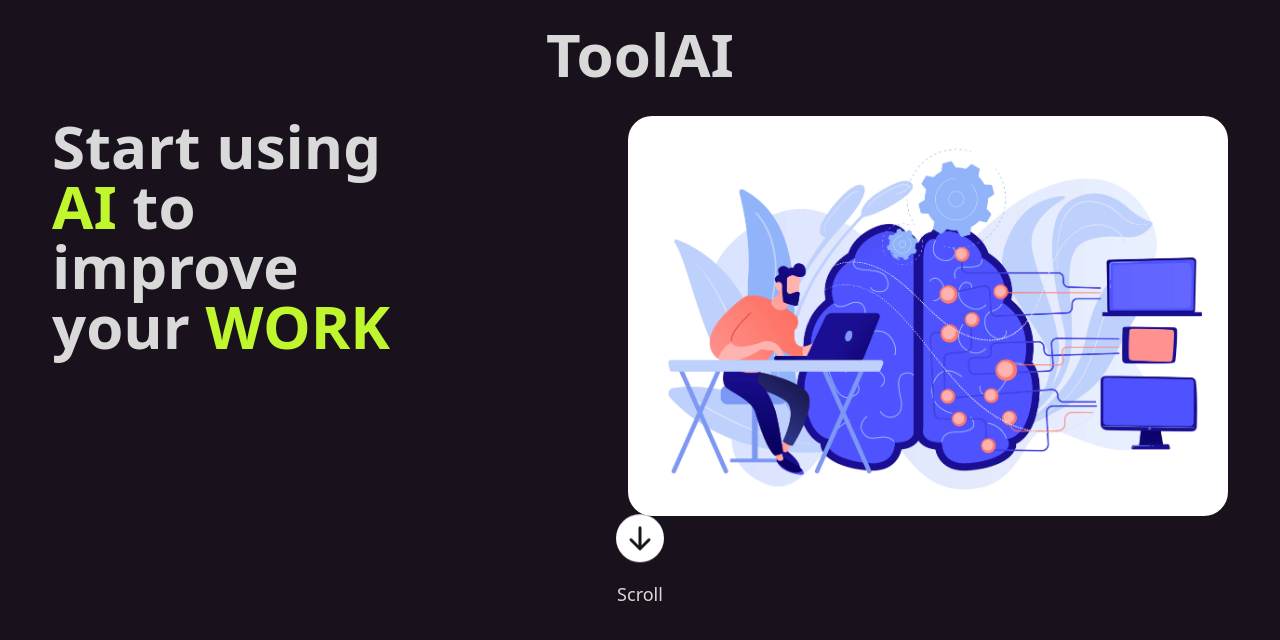
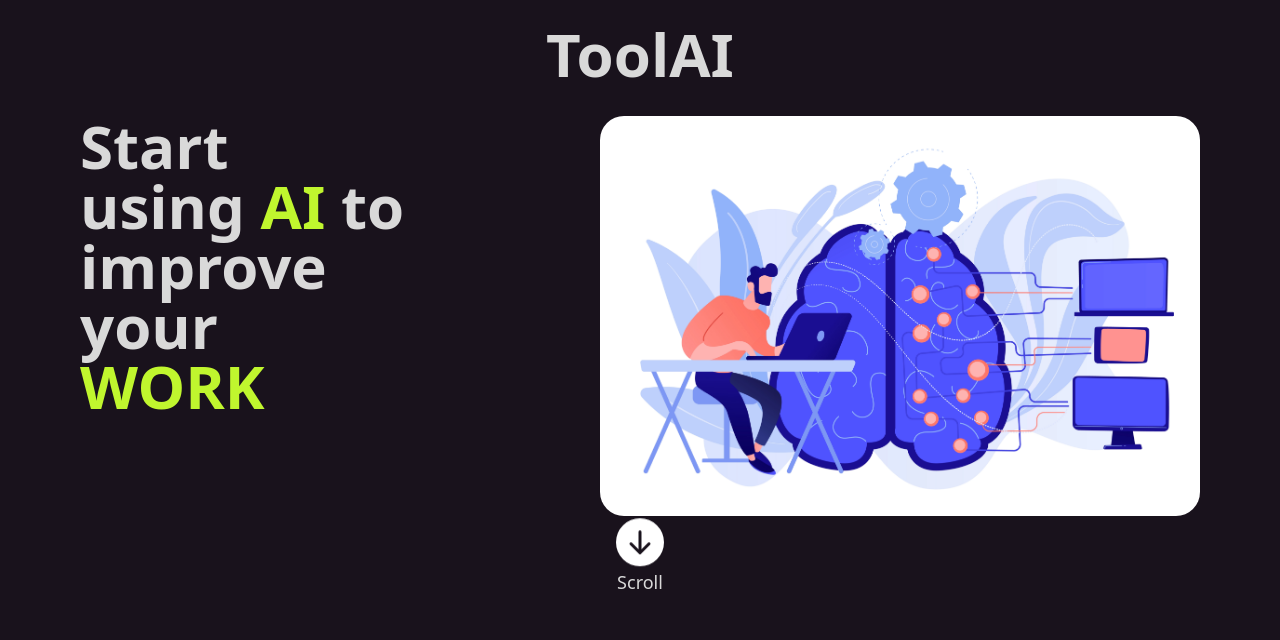
Before and after one commit to Jacky16/tool-ai, a React (Create React App) app: page / in a window 1280 px wide. Shown: the top 640 px of the page. Built offline with nearby package versions, Linux system fonts and the light colour scheme.

Commit message:
Add Container component and implement it on HomePage

```diff
--- a/src/App.tsx
+++ b/src/App.tsx
@@ -7,7 +7,6 @@ const HomePage = lazy(() => import("./pages/HomePage"));
 function App() {
   return (
     <div className="bg-background min-h-screen py-6">
-      <div className="container mx-auto max-w-7xl">
       <Header />
       <Routes>
         <Route
@@ -22,7 +21,6 @@ function App() {
         <Route path="*" element={<div>404 Not Found</div>} />
       </Routes>
     </div>
-    </div>
   );
 }
 
--- /dev/null
+++ b/src/components/Container/Container.tsx
@@ -0,0 +1,12 @@
+interface ContainerProps {
+  children: JSX.Element | JSX.Element[];
+}
+const Container = ({ children }: ContainerProps) => {
+  return (
+    <div className="container mx-auto max-w-6xl flex flex-col px-4">
+      {children}
+    </div>
+  );
+};
+
+export default Container;
--- a/src/pages/HomePage.tsx
+++ b/src/pages/HomePage.tsx
@@ -1,15 +1,18 @@
 import { BsFillArrowDownCircleFill } from "react-icons/bs";
+import Container from "../components/Container/Container";
 
 const HomePage = () => {
   return (
-    <div className="mt-8 flex flex-col items-center ">
-      <section className="flex flex-col items-center h-[50vh] flex-2">
-        <div className="md:flex md:flex-row flex-1 items-start  gap-48">
+    <div className="mt-8 flex flex-col gap-14">
+      <section className="flex flex-col items-center h-[60vh] relative">
+        <Container>
+          <div className="flex flex-col">
+            <div className="md:flex md:flex-row items-start gap-48  flex-2">
               <p className="block font-extrabold text-5xl md:text-6xl w-56 md:w-96 text-tertiary flex-1 ">
-            Start using <span className="text-primary">AI</span> to improve your
+                Start using <span className="text-primary">AI</span> to improve
+                your
                 <span className="text-primary"> WORK</span>
               </p>
-
               <img
                 height={"500px"}
                 width={"600px"}
@@ -18,14 +21,16 @@ const HomePage = () => {
                 alt="AI illustration of a man using a PC"
               />
             </div>
-        <div className="flex flex-col items-center gap-4 ">
+            <div className="flex flex-col items-center absolute bottom-0 right-[50%] translate-x-[50%]">
               <BsFillArrowDownCircleFill
                 color="white"
                 size={48}
-            className="transition-transform animate-bounce ease-in-out"
+                className="transition-transform animate-bounce"
               />
               <small className="text-tertiary text-lg">Scroll</small>
             </div>
+          </div>
+        </Container>
       </section>
     </div>
   );
```
Lines whose indentation alone changed are shown as unchanged.
